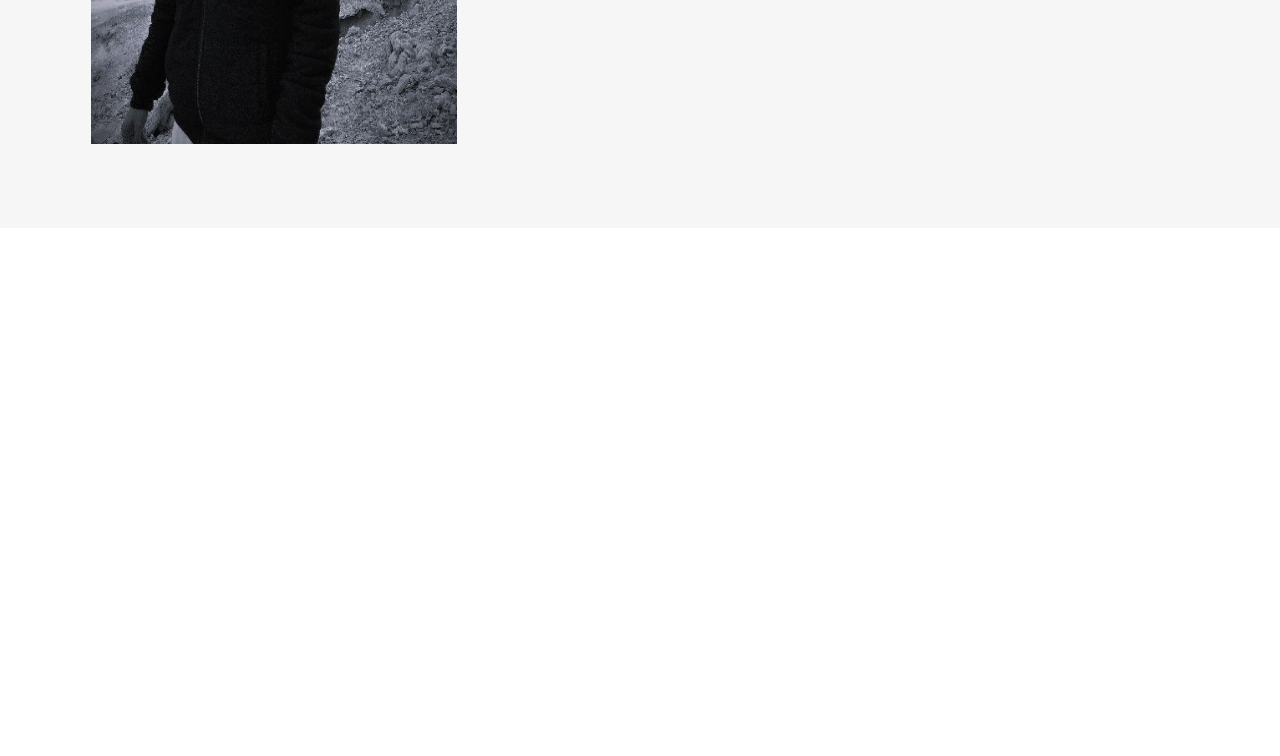
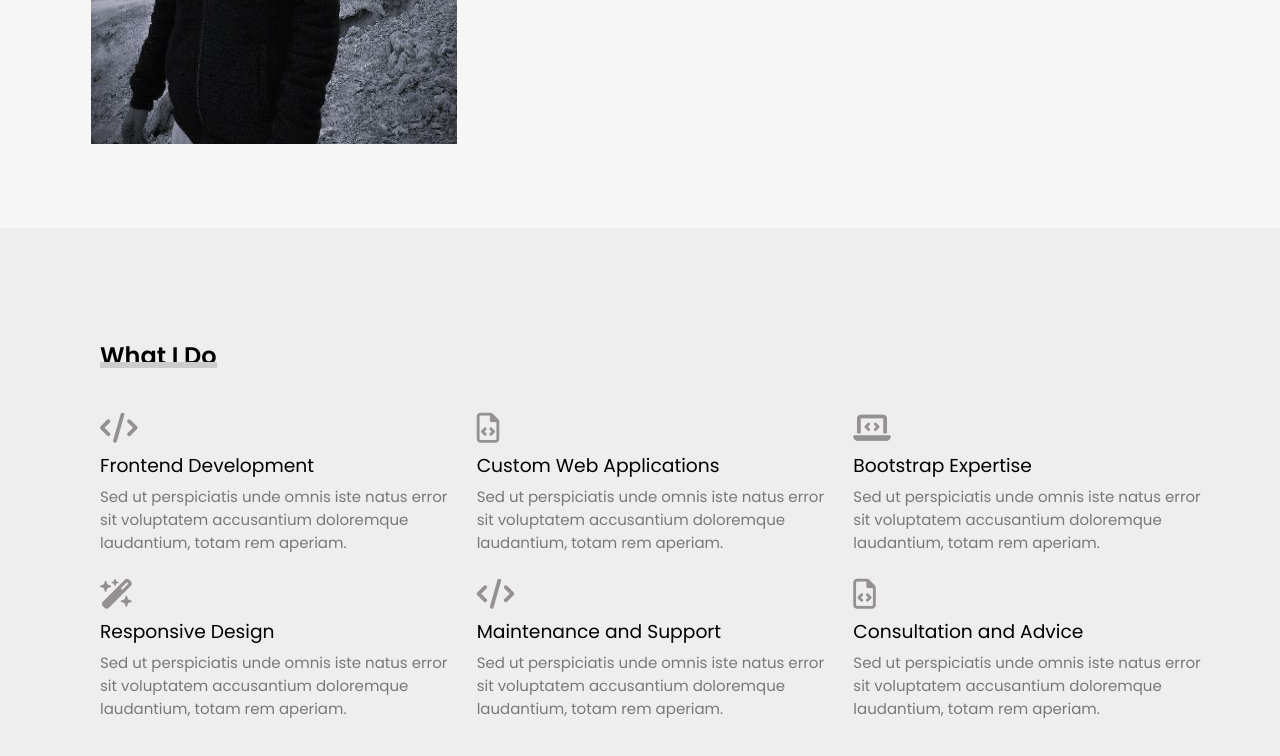
Before and after one commit to AhmedYehia17/portfolio, a plain HTML site: page index.html in a window 1280 px wide. Shown: the part 1372-2128 px from the top of the page. Before the commit the page ends 1600 px from the top, so only its background shows below. Drawn offline with Linux system fonts and the light colour scheme.

Commit message:
addedStyle

```diff
--- a/css/style.css
+++ b/css/style.css
@@ -182,6 +182,65 @@
 }
 
 /*About section End*/
+/*what I do start*/
+.features {
+    width: 100%;
+    height: 100vh;
+    background-color: #eee;
+    position: relative;
+    display: flex;
+    align-items: center;
+    justify-content: center;
+    padding: 50px 60px 10px 100px;
+}
+
+.features .container {
+    width: 100%;
+    height: 100%;
+    padding-top: 60px;
+    position: relative;
+}
+
+.features .container .features-title {
+    font-weight: 600;
+    position: relative;
+    width: fit-content;
+}
+
+.features .container .features-title::after {
+    content: '';
+    position: absolute;
+    bottom: 5px;
+    left: 0;
+    width: 100%;
+    height: 6px;
+    background-color: #cdcbcb;
+}
+
+.features .container .features-cards {
+    display: grid;
+    grid-template-columns: repeat(auto-fill, minmax(320px, 1fr));
+    grid-row-gap: 25px;
+    grid-column-gap: 10px;
+    margin-top: 40px;
+}
+
+.features .container .features-cards .card .icon {
+    font-size: 30px;
+    color: #939191;
+}
+
+.features .container .features-cards .card .card-title {
+    font-weight: 400;
+    margin: 5px 0;
+}
+
+.features .container .features-cards .card .card-text {
+    font-size: 15px;
+    color: #0000007e
+}
+
+/*Features End*/
 @media screen and (max-width: 768px) {
     .header i {
         display: block;
@@ -198,7 +257,7 @@
         position: absolute;
         top: 75px;
         right: -350px;
-        width: 45%;
+        width: 50%;
         padding: 20px 40px;
         text-align: center;
         background-color: #f6f6f6;
@@ -250,14 +309,11 @@
     }
     .about .container .about-text .about-title {
         font-size: 25px;
-        /* border: 1px solid red; */
+        max-width: 80%;
     }
     .about .container .about-text .about-paragraph {
         font-size: 15px;
     }
-    /* .about .container .about-text{
-
-    } */
 }
 @media (min-width: 769px) and (max-width: 1024px){
     .header i {
@@ -274,7 +330,7 @@
         position: absolute;
         top: 100px;
         right: -350px;
-        width: 30%;
+        width: 40%;
         padding: 40px 40px;
         text-align: center;
         background-color: #f6f6f6;
@@ -326,6 +382,7 @@
     }
     .about .container .about-text .about-title {
         font-size: 35px;
+        max-width: 80%;
         /* border: 1px solid red; */
     }
     .about .container .about-text .about-paragraph {
@@ -421,65 +478,6 @@
         font-size: 30px;
     }
 }
-/*what I do start*/
-/* .features {
-    width: 100%;
-    height: 100vh;
-    background-color: #eee;
-    position: relative;
-    display: flex;
-    align-items: center;
-    justify-content: center;
-    padding: 50px 60px 10px 100px;
-}
-
-.features .container {
-    width: 100%;
-    height: 100%;
-    padding-top: 60px;
-    position: relative;
-}
-
-.features .container .features-title {
-    font-weight: 600;
-    position: relative;
-    width: fit-content;
-}
-
-.features .container .features-title::after {
-    content: '';
-    position: absolute;
-    bottom: 5px;
-    left: 0;
-    width: 100%;
-    height: 6px;
-    background-color: #cdcbcb;
-}
-
-.features .container .features-cards {
-    display: grid;
-    grid-template-columns: repeat(auto-fill, minmax(320px, 1fr));
-    grid-row-gap: 25px;
-    grid-column-gap: 10px;
-    margin-top: 40px;
-}
-
-.features .container .features-cards .card .icon {
-    font-size: 30px;
-    color: #939191;
-}
-
-.features .container .features-cards .card .card-title {
-    font-weight: 400;
-    margin: 5px 0;
-}
-
-.features .container .features-cards .card .card-text {
-    font-size: 15px;
-    color: #0000007e
-} */
-
-/*Features End*/
 /*Contact Start*/
 /* .contact {
     width: 100%;
--- a/index.html
+++ b/index.html
@@ -54,7 +54,7 @@
                 </div>
             </div>
         </div>
-        <!-- <div class="features" id="features">
+        <div class="features" id="features">
             <div class="container">
                 <h2 class="features-title">What I Do</h2>
                 <div class="features-cards">
@@ -96,7 +96,7 @@
                 </div>
             </div>
         </div>
-        <div class="contact" id="contact">
+        <!-- <div class="contact" id="contact">
             <div class="container">
                 <h2 class="contact-title">Contact Me</h2>
                 <div class="inputs">
@@ -120,8 +120,8 @@
                 </div>
                 <p>&copy 2024 Shendy. All rights reserved.</p>
             </div>
-        </footer> -->
-    <!-- </div> -->
+        </footer>  -->
+    <!-- </div>
     <script src="js/script.js"></script>
 </body>
 </html>
```
